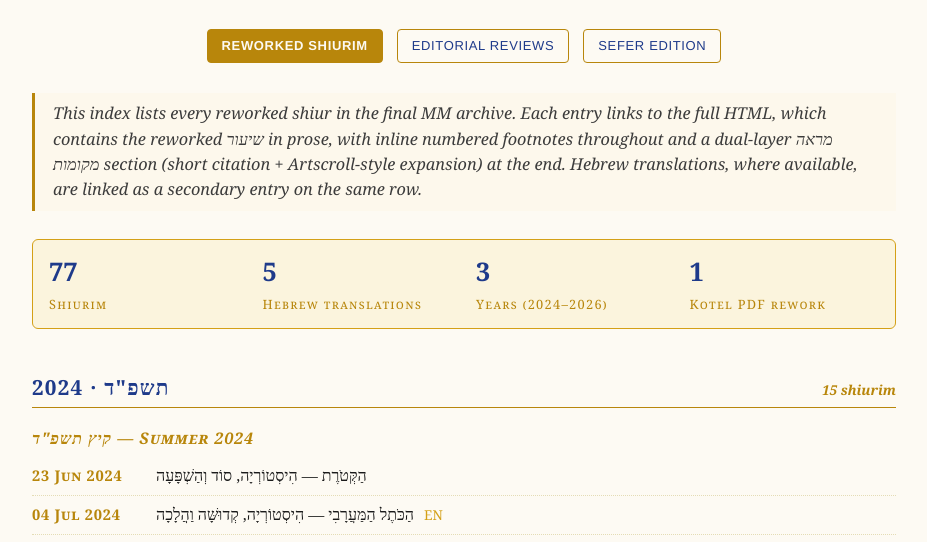
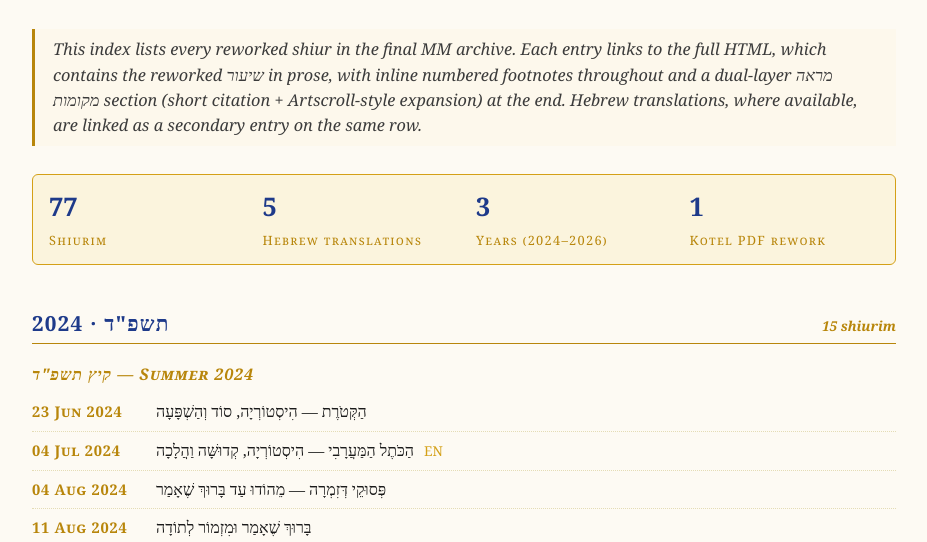
Before and after one commit to jschwartzmd-cell/Rabbi-Efratti-Shiurim, a plain HTML site: page index.html in a window 1280 px wide. Shown: the part 229-771 px from the top of the page, without its empty margins (176-1103 px from the left). Drawn offline with Linux system fonts and the light colour scheme.

Commit message:
Remove sibling-nav from main index (invitees see Reworked Shiurim only); nav retained on Editorial Reviews and Sefer Edition

```diff
--- a/index.html
+++ b/index.html
@@ -45,11 +45,6 @@
   <div class="meta">Index updated 9 August 2026</div>
 </header>
 
-<nav class="sibling-nav" style="display:flex;gap:14px;justify-content:center;margin:0 0 30px;font-family:'Helvetica Neue',Arial,sans-serif;font-size:13px;letter-spacing:.05em;text-transform:uppercase;">
-  <span style="color:var(--blue);font-weight:bold;padding:6px 14px;border:1px solid var(--gold);border-radius:4px;background:var(--gold);color:var(--paper);">Reworked Shiurim</span>
-  <a href="editorial-reviews/" style="color:var(--blue);text-decoration:none;padding:6px 14px;border:1px solid var(--gold);border-radius:4px;">Editorial Reviews</a>
-  <a href="sefer-edition/" style="color:var(--blue);text-decoration:none;padding:6px 14px;border:1px solid var(--gold);border-radius:4px;">Sefer Edition</a>
-</nav>
 
 <p class="lead">
   This index lists every reworked shiur in the <em>final MM</em> archive. Each entry links to the full HTML, which contains the reworked שיעור in prose, with inline numbered footnotes throughout and a dual-layer מראה מקומות section (short citation + Artscroll-style expansion) at the end. Hebrew translations, where available, are linked as a secondary entry on the same row.
```
